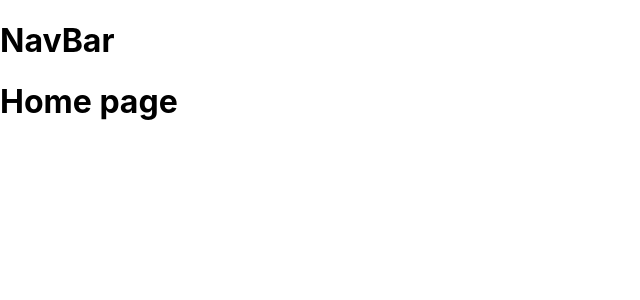
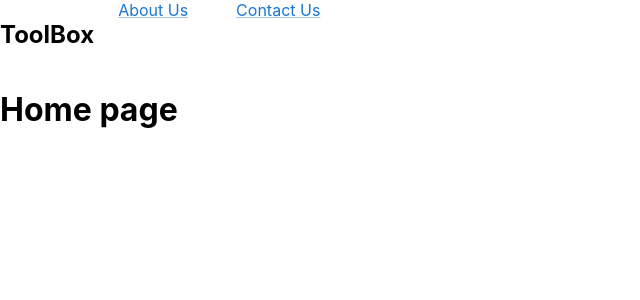
Before and after one commit to songFanAccount/ToolBo, a React (Create React App) app in the folder toolbox/: page / in a window 1280 px wide. Shown: the top 300 px of the page, without its empty margins (0-640 px from the left). Built offline with nearby package versions, Linux system fonts and the light colour scheme.

Commit message:
some work on header

```diff
--- a/toolbox/src/components/Header.jsx
+++ b/toolbox/src/components/Header.jsx
@@ -1,12 +1,19 @@
 import { Outlet } from 'react-router-dom';
+import { Box } from '@mui/material';
 import NavBar from './NavBar';
 
 function Header() {
+    const style = {
+        display: 'flex'
+    }
     return (
-        <div>
-            <NavBar />
+        <>
+            <Box sx={style}>
+                <h2>ToolBox</h2>
+                <NavBar />
+            </Box>
             <Outlet />
-        </div>
+        </>
     )
 }
 export default Header
--- /dev/null
+++ b/toolbox/src/components/Links.jsx
@@ -0,0 +1,27 @@
+import { Link } from '@mui/material';
+import { Link as RouterLink } from 'react-router-dom';
+
+function LinkConstructor(props) {
+    return (
+        <Link
+            component={RouterLink}
+            to={props.href}
+            sx={props.sx}
+        >
+            {props.text}
+        </Link>
+    )
+}
+export function NavBarLink(props) {
+    console.log(props)
+    const sx = {
+        mx: 3
+    }
+    return (
+        <LinkConstructor
+            href={props.href}
+            text={props.text}
+            sx={sx}
+        />
+    )
+}
--- a/toolbox/src/components/NavBar.jsx
+++ b/toolbox/src/components/NavBar.jsx
@@ -1,6 +1,11 @@
+import { NavBarLink } from './Links';
+
 function NavBar() {
     return (
-        <h1>NavBar</h1>
+        <span className="NavBar">
+            <NavBarLink href="about" text="About Us"/>
+            <NavBarLink href="contact" text="Contact Us"/>
+        </span>
     )
 }
 export default NavBar
```
Also changed, not shown: toolbox/public/manifest.json.
